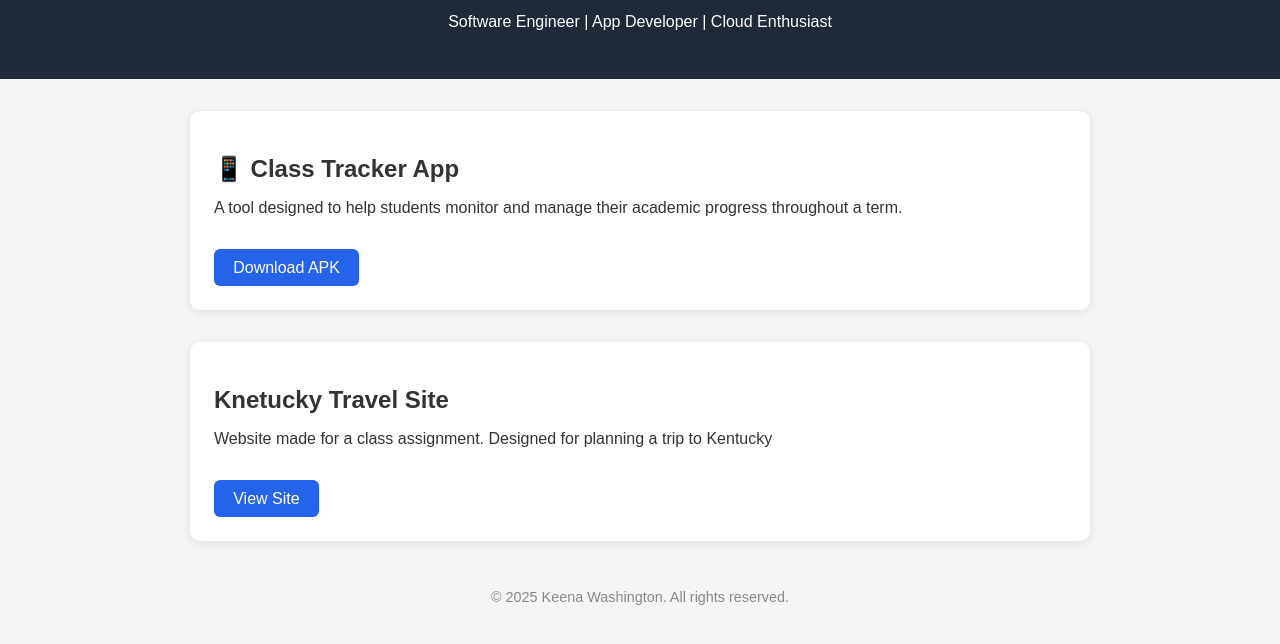
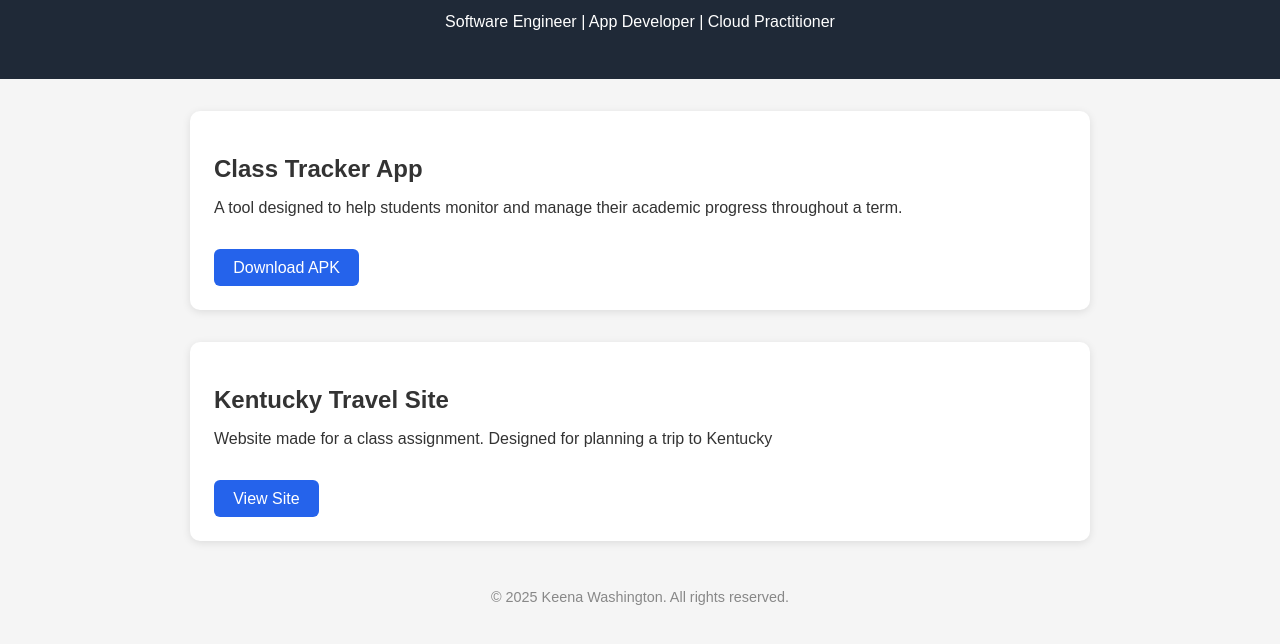
Before and after one commit to KeenaWashington/Portfolio, a plain HTML site: page index.html in a window 1280 px wide. Shown: the part 80-724 px from the top of the page. Drawn offline with Linux system fonts and the light colour scheme.

Commit message:
Update index.html

```diff
--- a/index.html
+++ b/index.html
@@ -66,18 +66,18 @@
 <body>
     <header>
         <h1>Keena Washington</h1>
-        <p>Software Engineer | App Developer | Cloud Enthusiast</p>
+        <p>Software Engineer | App Developer | Cloud Practitioner</p>
     </header>
 
     <main>
         <section>
-            <h2 class="project-title">📱 Class Tracker App</h2>
+            <h2 class="project-title"> Class Tracker App</h2>
             <p>A tool designed to help students monitor and manage their academic progress throughout a term.</p>
             <a class="button" href="Download/Class%20Tracker%20App.apk" download>Download APK</a>
         </section>
 
         <section>
-            <h2 class="project-title">Knetucky Travel Site</h2>
+            <h2 class="project-title"> Kentucky Travel Site</h2>
             <p>Website made for a class assignment. Designed for planning a trip to Kentucky</p>
             <a class="button" href="https://keenawashington.github.io/Front-End-Web-Development/">View Site</a>
         </section>
```
